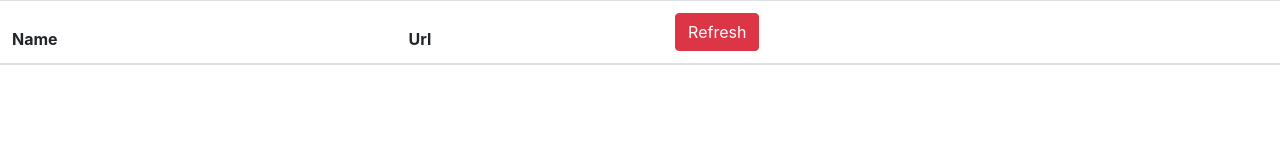
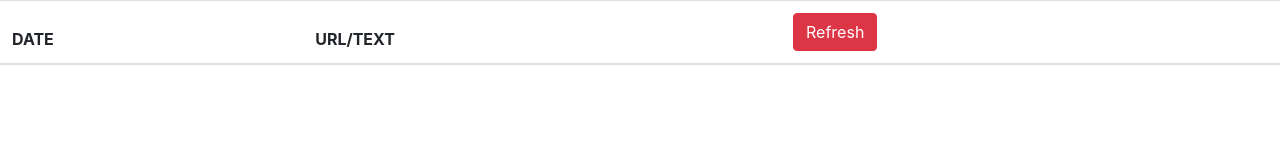
Before and after one commit to ghk829/clipboard_extension, a browser extension: page copy_extension.html in a window 1280 px wide. Drawn offline with nearby package versions, Linux system fonts and the light colour scheme.

Commit message:
label change

```diff
--- a/copy_extension.html
+++ b/copy_extension.html
@@ -12,8 +12,8 @@
     <table class="table">
         <thead>
           <tr>
-            <th>Name</th>
-            <th>Url</th>
+            <th>DATE</th>
+            <th>URL/TEXT</th>
             <th><button class="btn btn-danger" id="refresh">Refresh</button></th>
           </tr>
         </thead>
```
